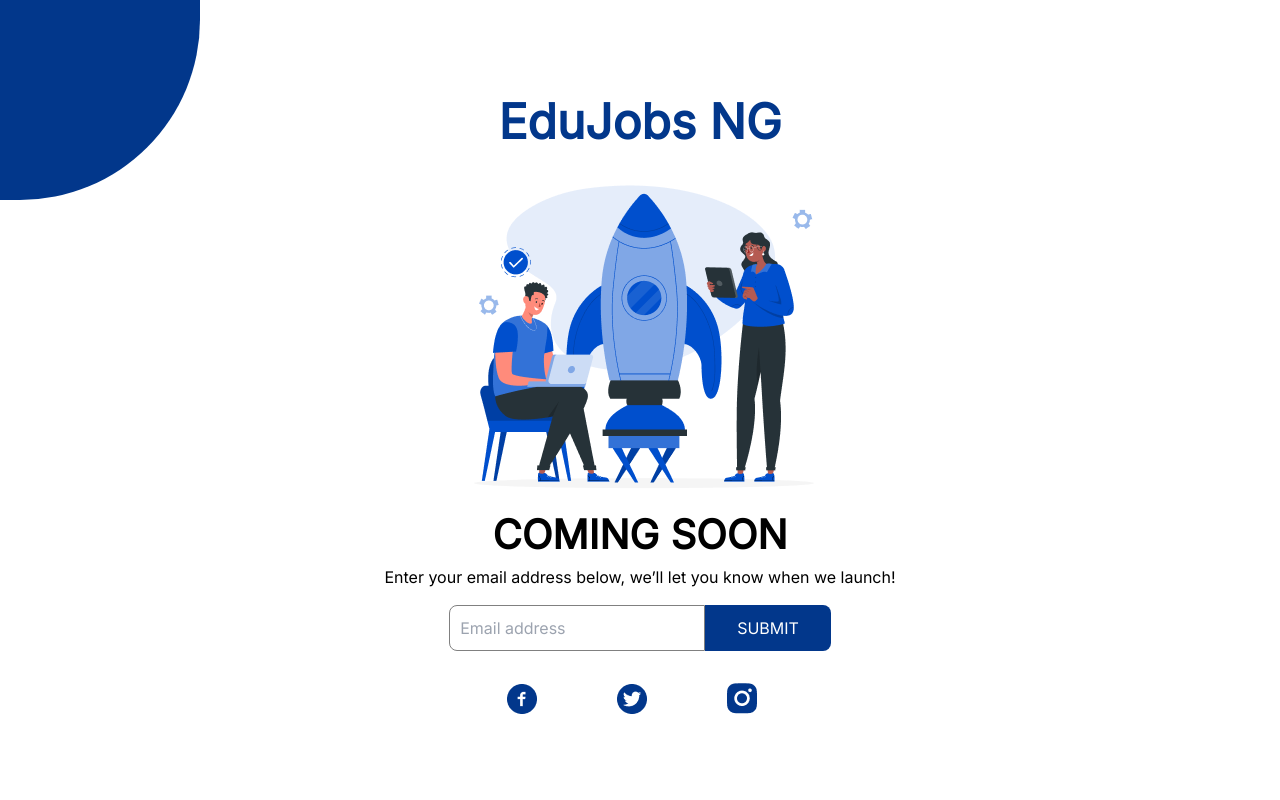
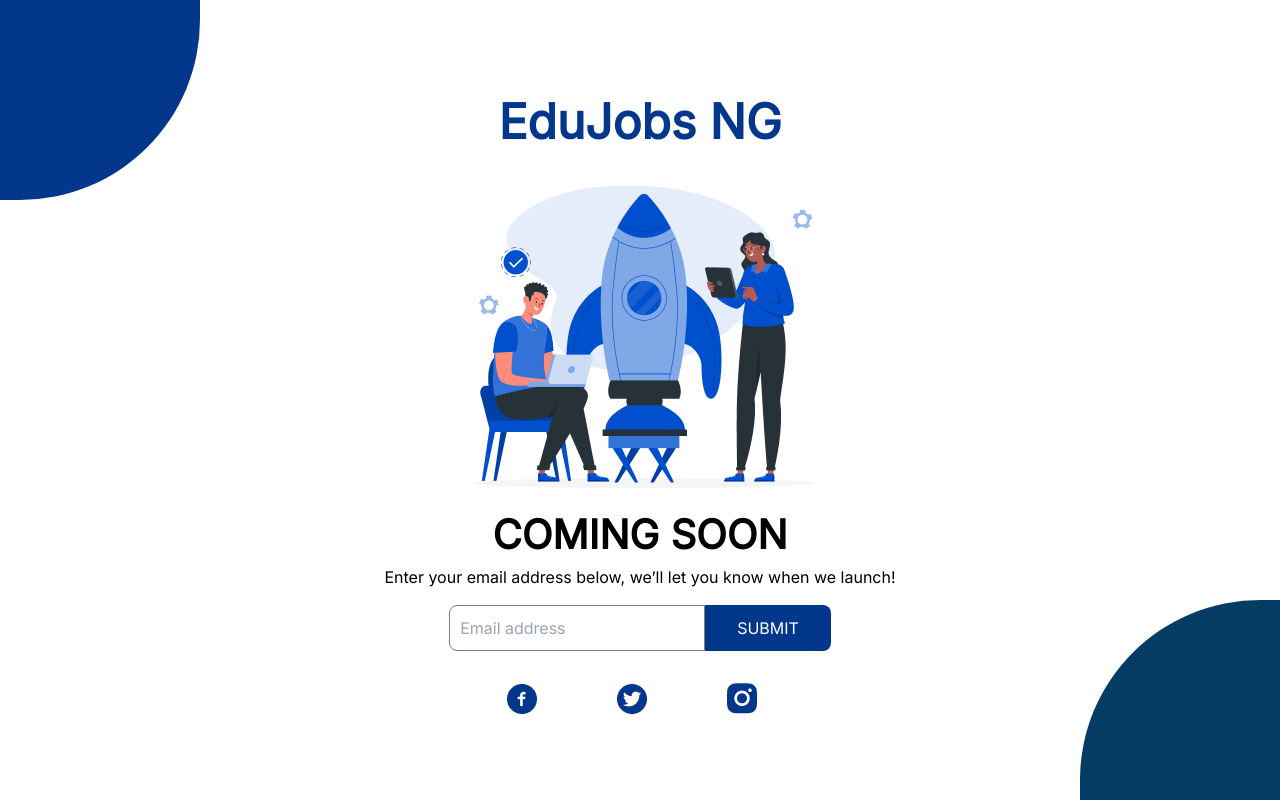
Before and after one commit to EduJobs-NG/landing-page, a React (Create React App) app: page / in a window 1280 px wide. Built offline with nearby package versions, Linux system fonts and the light colour scheme.

Commit message:
Update App.js

```diff
--- a/src/App.js
+++ b/src/App.js
@@ -3,6 +3,8 @@ function App() {
   return (
     <>
       <Landing />
+<div className="absolute bottom-0 right-0   bg-[#053C64] h-[50px] w-[50px] md:h-[200px] md:w-[200px] rounded-tl-[90%] "></div>
+
     </>
   );
 }
```
